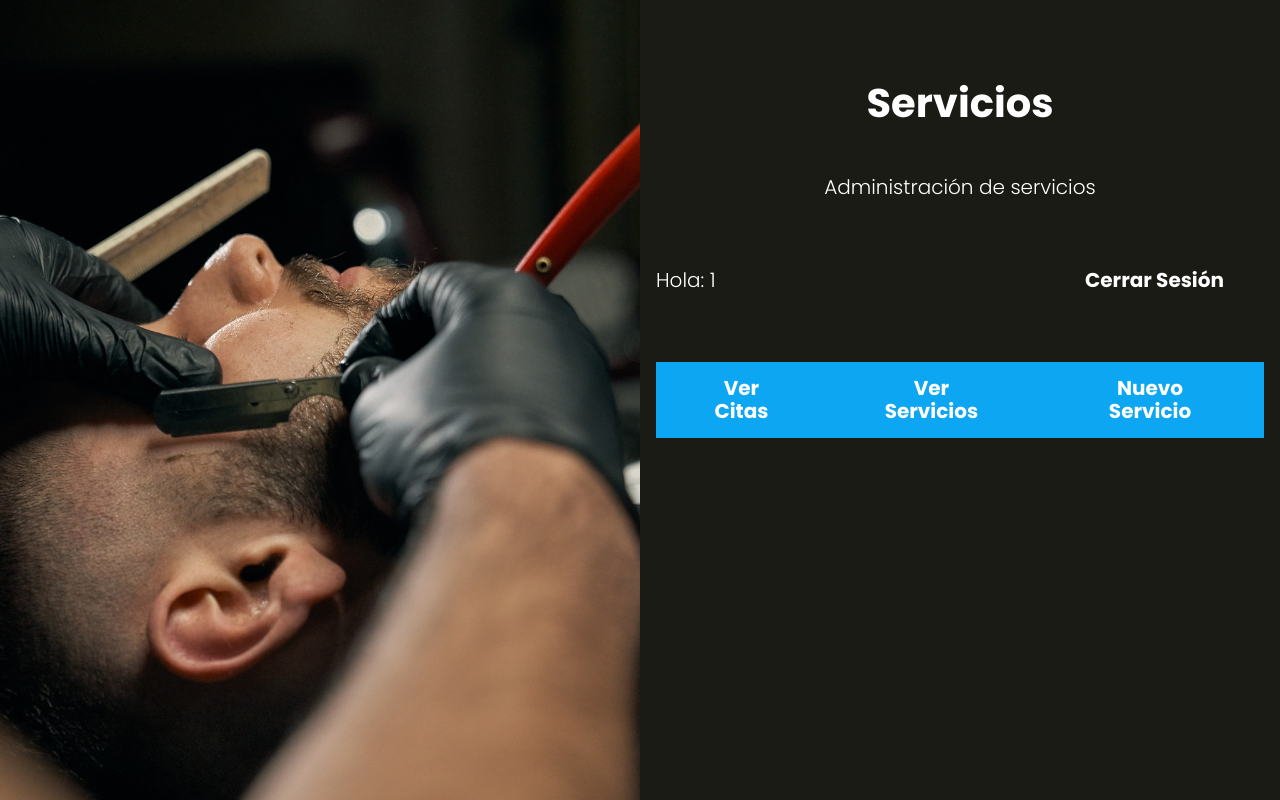
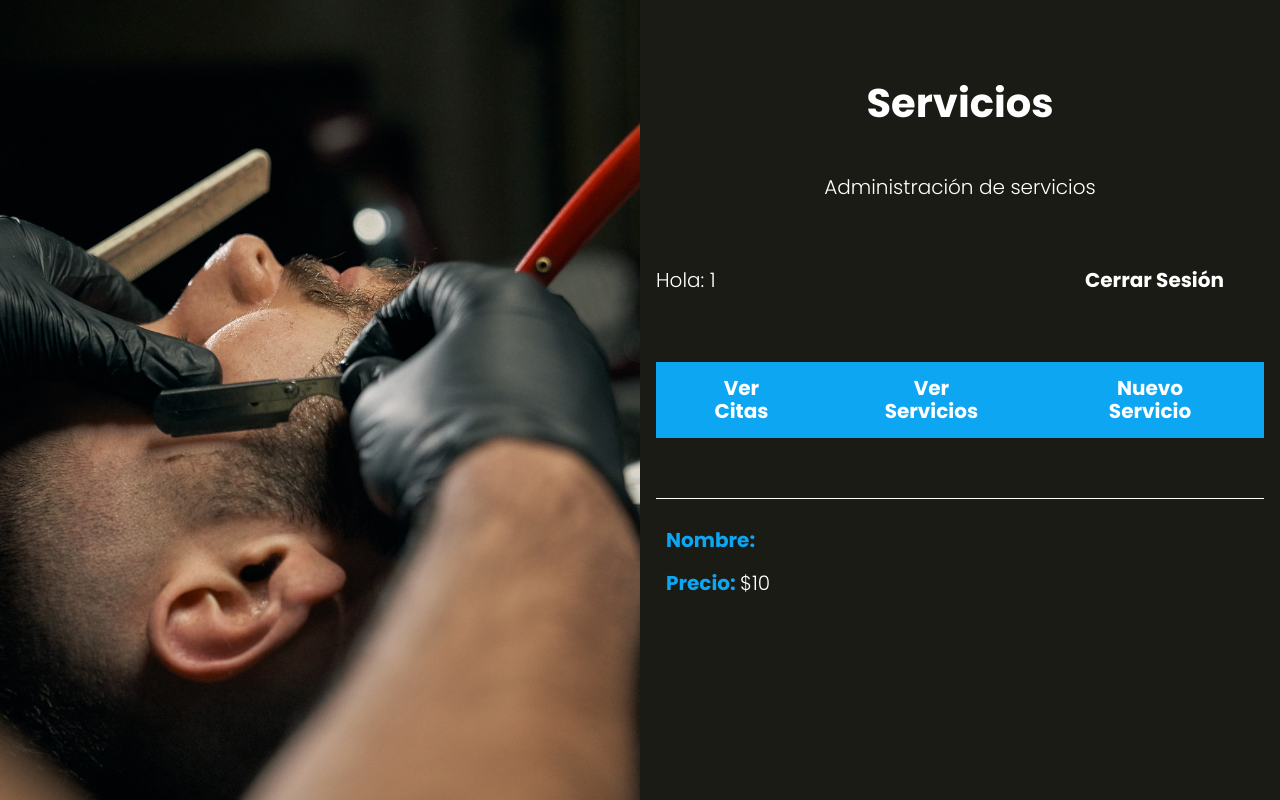
Before and after one commit to FacuLedesmaBertalot/DirectorioAppSalon, a PHP site: page /servicios in a window 1280 px wide. Run offline with PHP 8.4, Linux system fonts and the light colour scheme; the visitor is signed in with stand-in values (Sample User, id 1); tables that the repository leaves empty or names only in its code hold one stand-in row (values such as "Sample post").

Commit message:
Mostrando los Servicios en el Panel de Admin

```diff
--- a/controllers/ServicioController.php
+++ b/controllers/ServicioController.php
@@ -13,8 +13,12 @@ class ServicioController {
             session_start();
         }
 
+        $servicios = Servicio::all();
+
+
         $router->render('servicios/index', [
-            'nombre' => $_SESSION['nombre']
+            'nombre' => $_SESSION['nombre'],
+            'servicios' => $servicios
         ]);
     }
 
@@ -24,6 +28,7 @@ class ServicioController {
         if (session_status() === PHP_SESSION_NONE) {
             session_start();
         }
+
 
         $servicio = new Servicio;
         $alertas = [];
--- a/src/scss/layout/_admin.scss
+++ b/src/scss/layout/_admin.scss
@@ -20,3 +20,7 @@
         }
     }
 }
+
+.servicios {
+    @extend .citas;
+}
--- a/views/servicios/crear.php
+++ b/views/servicios/crear.php
@@ -2,7 +2,7 @@
 <p class="descripcion-pagina">Llena Todos los Campos para Añadir un Nuevo Servicio</p>
 
 <?php
-// include_once __DIR__ . '/../templates/barra.php';
+include_once __DIR__ . '/../templates/barra.php';
 include_once __DIR__ . '/../templates/alertas.php';
 ?>
 
--- a/views/servicios/index.php
+++ b/views/servicios/index.php
@@ -4,3 +4,16 @@
 <?php
 include_once __DIR__ . '/../templates/barra.php';
 ?>
+
+<ul class="servicios">
+    <?php foreach($servicios as $servicio) { ?>
+        <li>
+            <p>Nombre: <span> <?php echo $servicio->nombreServicio; ?> </span></p>
+            <p>Precio: <span>$<?php echo $servicio->precio; ?> </span></p>
+        </li>
+
+    <?php } ?>
+
+
+
+</ul>
```
Also changed, not shown: public/build/css/app.css, 1 other file.
